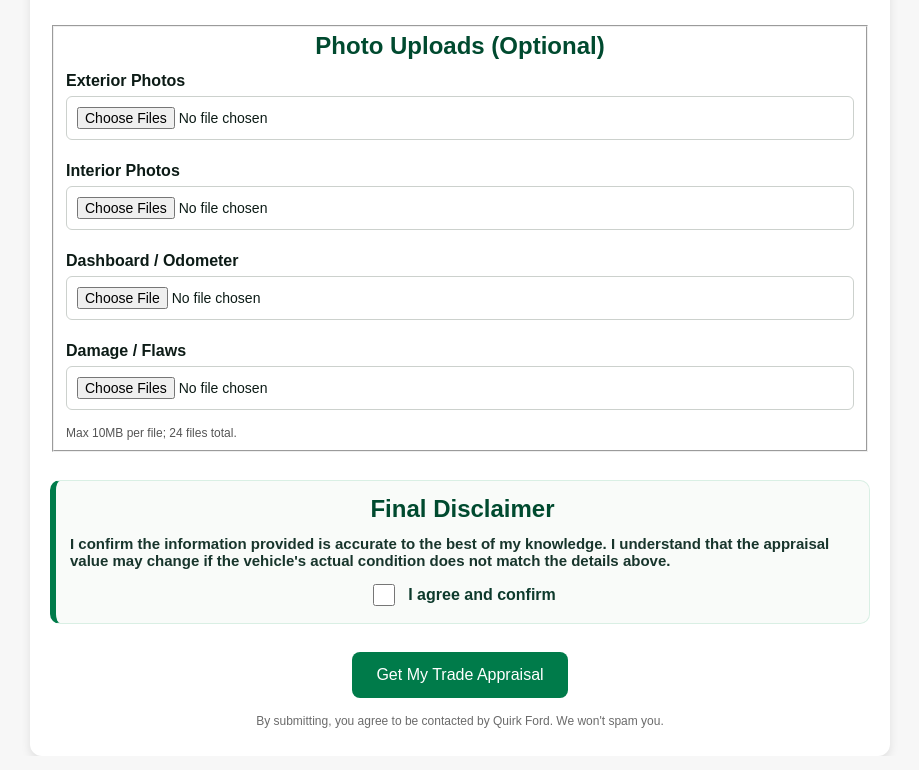
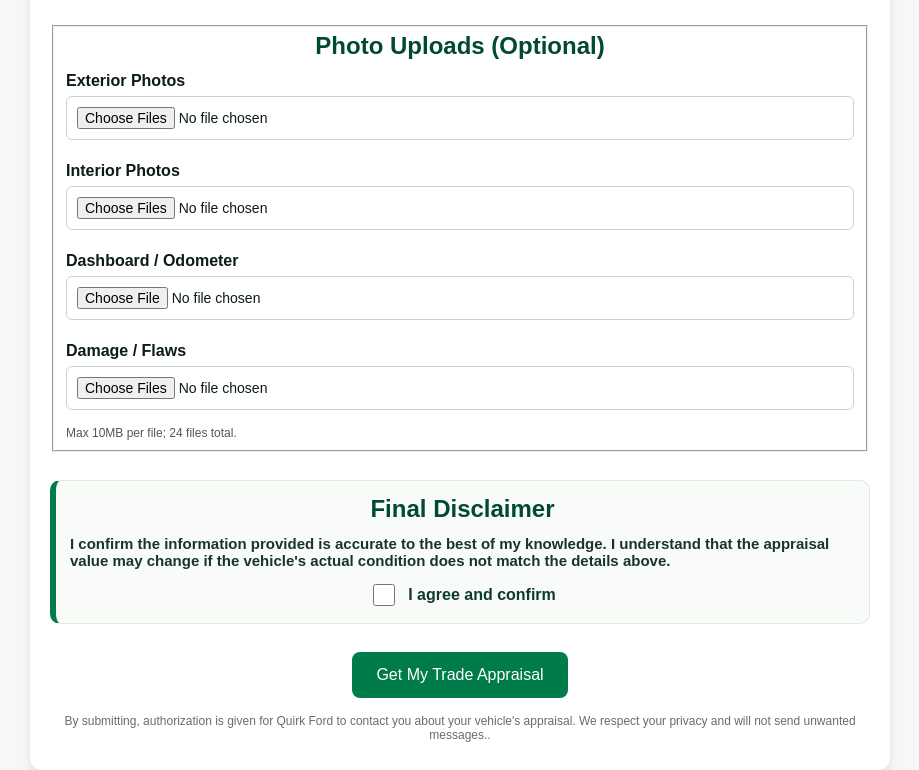
Before and after one commit to mpalmer79/quirk-trade-appraisal-Ford, a plain HTML site: page index.html in a window 1280 px wide. Shown: the part 2166-2936 px from the top of the page, without its empty margins (180-1099 px from the left). Drawn offline with Linux system fonts and the light colour scheme; no server answers.

Commit message:
Update index.html

```diff
--- a/index.html
+++ b/index.html
@@ -216,7 +216,7 @@
 </div>
 </div>
 <button data-i18n="submit" id="submitBtn" type="submit">Get My Trade Appraisal</button>
-<div class="smallprint">By submitting, you agree to be contacted by Quirk Ford. We won't spam you.</div>
+<div class="smallprint">By submitting, authorization is given for Quirk Ford to contact you about your vehicle's appraisal. We respect your privacy and will not send unwanted messages..</div>
 </form>
 <div aria-live="polite" class="toast" id="toast" role="status"></div>
 <script src="assets/app.js"></script>
```
